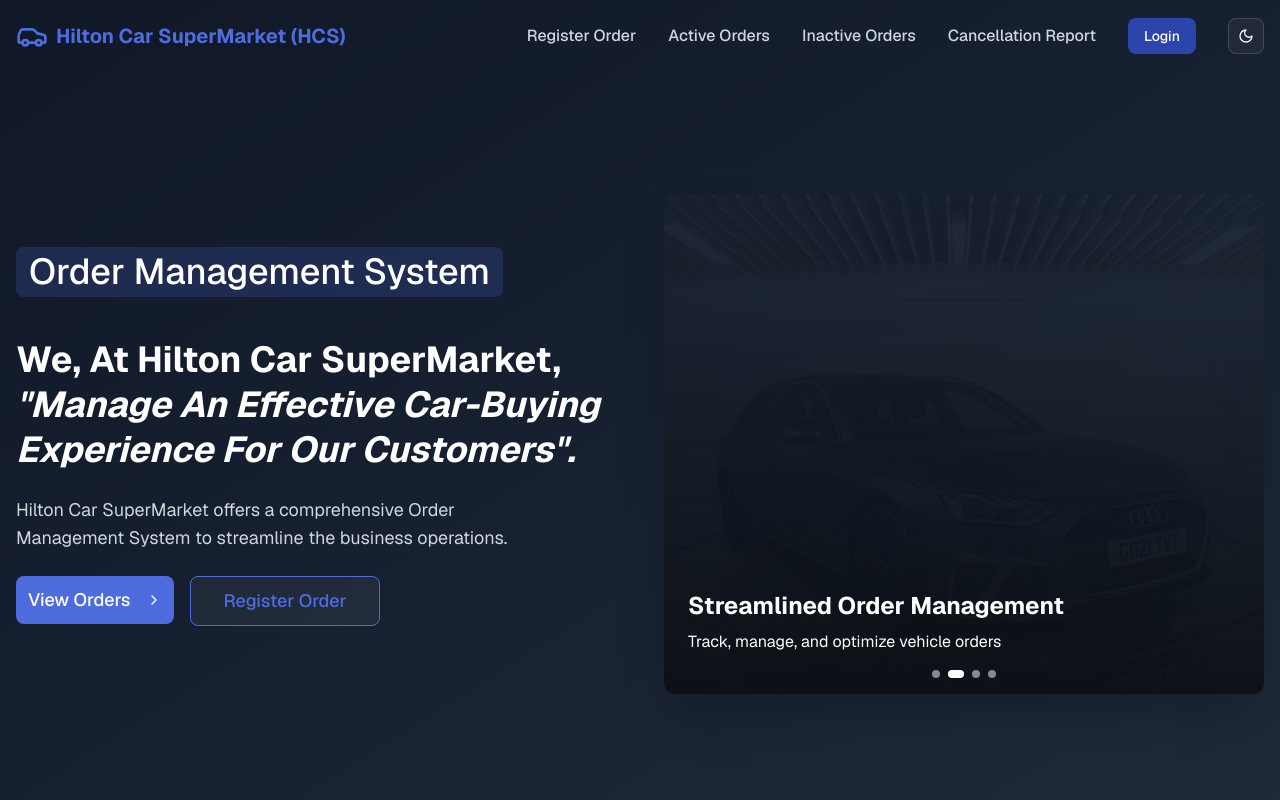
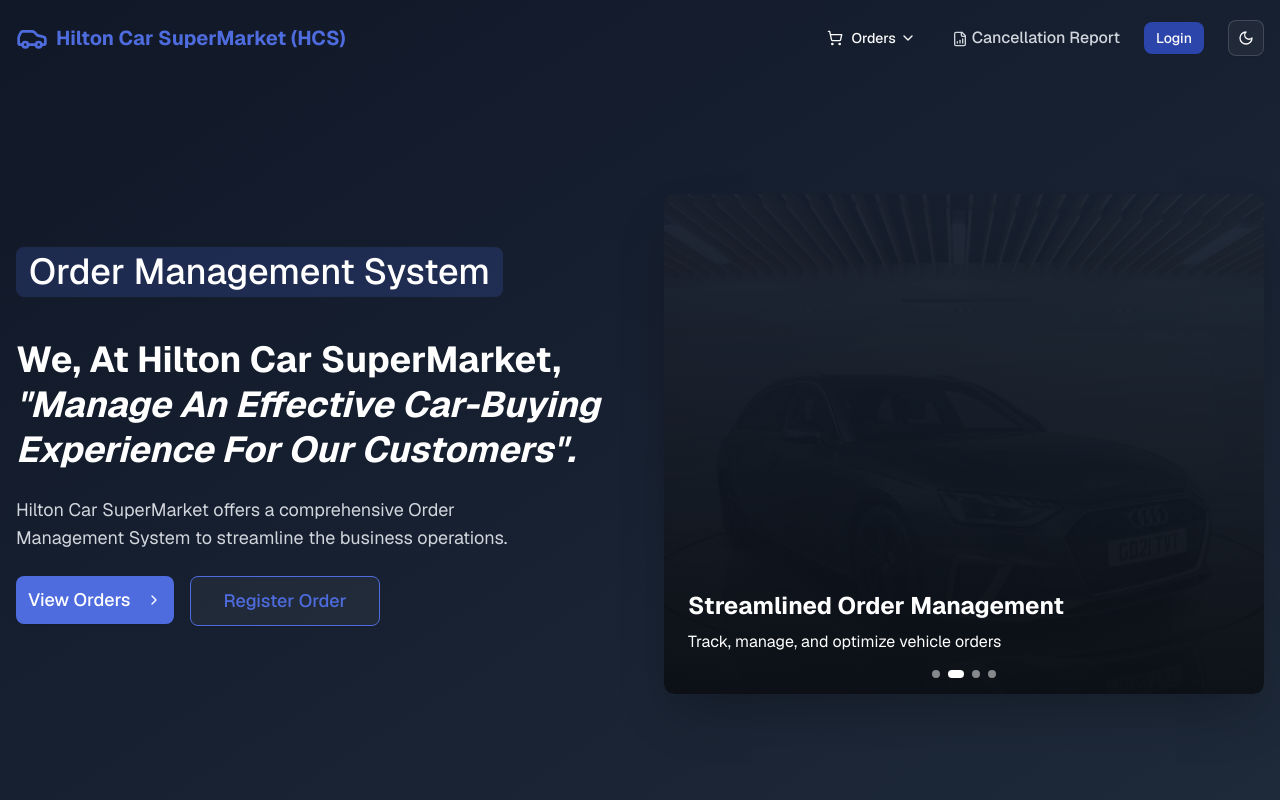
Before and after one commit to HiltonCarSuperMarket/Order-Management, a Next.js app: page /dashboard in a window 1280 px wide. Shown: the top 800 px of the page. Built offline with nearby package versions, Linux system fonts and the light colour scheme; no server answers.

Commit message:
Update badge text size on landing page for improved responsiveness

```diff
--- a/src/app/dashboard/page.jsx
+++ b/src/app/dashboard/page.jsx
@@ -80,7 +80,7 @@ export default function LandingPage() {
               animate={{ opacity: 1, scale: 1 }}
               transition={{ duration: 0.5 }}
             >
-              <Badge className="bg-[#2C45AA]/10 text-[#2C45AA] dark:bg-[#4e6cde]/20 dark:text-white px-3 py-1 text-4xl mb-4">
+              <Badge className="bg-[#2C45AA]/10 text-[#2C45AA] dark:bg-[#4e6cde]/20 dark:text-white px-3 py-1 text-xl md:text-4xl mb-4">
                 Order Management System
               </Badge>
             </motion.div>
--- a/src/components/shared/navbar.jsx
+++ b/src/components/shared/navbar.jsx
@@ -1,32 +1,105 @@
 "use client";
-import { Car, Menu, X } from "lucide-react";
+
+import {
+  Car,
+  ChevronDown,
+  FileBarChart,
+  LogOut,
+  Menu,
+  ShoppingCart,
+  User,
+  X,
+} from "lucide-react";
 import Link from "next/link";
-import React, { useEffect, useState } from "react";
-import { ThemeToggle } from "../theme-toggle";
+import { useEffect, useState } from "react";
 import { AnimatePresence, motion } from "framer-motion";
-import useAuth from "@/hooks/use-auth";
-import { Button } from "../ui/button";
+import { useRouter } from "next/navigation";
 import axios from "axios";
 import { toast } from "sonner";
-import { useRouter } from "next/navigation";
+
+import { ThemeToggle } from "../theme-toggle";
+import { Button } from "@/components/ui/button";
+import useAuth from "@/hooks/use-auth";
+import {
+  DropdownMenu,
+  DropdownMenuContent,
+  DropdownMenuItem,
+  DropdownMenuTrigger,
+} from "@/components/ui/dropdown-menu";
+import { cn } from "@/lib/utils";
+
+const navVariants = {
+  hidden: { opacity: 0, y: -20 },
+  visible: {
+    opacity: 1,
+    y: 0,
+    transition: {
+      duration: 0.3,
+      staggerChildren: 0.1,
+      delayChildren: 0.2,
+    },
+  },
+};
+
+const itemVariants = {
+  hidden: { opacity: 0, y: -10 },
+  visible: { opacity: 1, y: 0 },
+};
+
+const mobileMenuVariants = {
+  closed: {
+    opacity: 0,
+    height: 0,
+    transition: {
+      duration: 0.3,
+      ease: "easeInOut",
+    },
+  },
+  open: {
+    opacity: 1,
+    height: "auto",
+    transition: {
+      duration: 0.5,
+      ease: "easeInOut",
+      staggerChildren: 0.1,
+      delayChildren: 0.2,
+    },
+  },
+};
+
+const mobileItemVariants = {
+  closed: { opacity: 0, x: -20 },
+  open: {
+    opacity: 1,
+    x: 0,
+    transition: { type: "spring", stiffness: 300, damping: 24 },
+  },
+};
+
+const NavLink = ({ href, children, onClick, className }) => (
+  <Link
+    href={href}
+    className={cn(
+      "relative text-gray-700 hover:text-primary font-medium py-2 dark:text-gray-300 dark:hover:text-primary-foreground transition-colors duration-200",
+      "after:absolute after:bottom-0 after:left-0 after:h-[2px] after:w-0 after:bg-primary after:transition-all after:duration-300 hover:after:w-full dark:after:bg-primary-foreground",
+      className
+    )}
+    onClick={onClick}
+  >
+    {children}
+  </Link>
+);
 
 const Navbar = () => {
   const [isScrolled, setIsScrolled] = useState(false);
   const [mobileMenuOpen, setMobileMenuOpen] = useState(false);
-
   const router = useRouter();
-
   const role = useAuth();
-
   const ADMIN_ROLE = role === "ADMIN";
 
   useEffect(() => {
     const handleScroll = () => {
-      if (window.scrollY > 10) {
-        setIsScrolled(true);
-      } else {
-        setIsScrolled(false);
-      }
+      setIsScrolled(window.scrollY > 10);
     };
 
     window.addEventListener("scroll", handleScroll);
@@ -47,156 +120,246 @@ const Navbar = () => {
 
   return (
     <header
-      className={`fixed  w-full z-50 transition-all duration-300 ${
+      className={cn(
+        "fixed w-full z-50 transition-all duration-500",
         isScrolled
-          ? "bg-white shadow-md py-3 dark:bg-gray-900 dark:shadow-gray-800/20"
-          : "bg-transparent py-4"
-      }`}
+          ? "bg-white/95 backdrop-blur-sm shadow-md py-3 dark:bg-gray-900/95 dark:shadow-gray-800/20"
+          : "bg-transparent py-5"
+      )}
     >
-      <div className="max-w-7xl  mx-auto w-full px-4 flex justify-between items-center">
-        <Link href="/dashboard" className="flex items-center space-x-2">
-          <Car className="h-8 w-8 text-[#2C45AA] dark:text-[#4e6cde]" />
-          <span className="font-bold text-xl text-[#2C45AA] dark:text-[#4e6cde] ">
-            Hilton Car <span> SuperMarket (HCS) </span>
+      <motion.div
+        className="max-w-7xl mx-auto w-full px-4 flex justify-between items-center"
+        initial="hidden"
+        animate="visible"
+        variants={navVariants}
+      >
+        <motion.div variants={itemVariants}>
+          <Link href="/dashboard" className="flex items-center space-x-2 group">
+            <Car className="h-8 w-8 text-[#2C45AA] dark:text-[#4e6cde] transition-transform duration-500 group-hover:scale-110" />
+            <span className="font-bold text-xl text-[#2C45AA] dark:text-[#4e6cde]">
+              Hilton Car{" "}
+              <span className="hidden sm:inline"> SuperMarket (HCS) </span>
             </span>
           </Link>
+        </motion.div>
 
         {/* Desktop Navigation */}
-        <nav className="hidden md:flex items-center space-x-8">
-          <Link
-            href="/register-order"
-            className="text-gray-700 hover:text-[#2C45AA] font-medium py-2 dark:text-gray-300 dark:hover:text-[#4e6cde]"
-            onClick={() => setMobileMenuOpen(false)}
+        <motion.nav
+          className="hidden md:flex items-center space-x-6"
+          variants={navVariants}
         >
+          <motion.div variants={itemVariants}>
+            <DropdownMenu>
+              <DropdownMenuTrigger asChild>
+                <Button
+                  variant="ghost"
+                  className="flex items-center gap-1 px-3 cursor-pointer"
+                >
+                  <ShoppingCart className="h-4 w-4 mr-1" />
+                  Orders
+                  <ChevronDown className="h-4 w-4" />
+                </Button>
+              </DropdownMenuTrigger>
+              <DropdownMenuContent align="end">
+                <DropdownMenuItem asChild>
+                  <Link href="/register-order" className="cursor-pointer">
                     Register Order
                   </Link>
-          <Link
-            href="/view-active-orders"
-            className="text-gray-700 hover:text-[#2C45AA] font-medium py-2 dark:text-gray-300 dark:hover:text-[#4e6cde]"
-            onClick={() => setMobileMenuOpen(false)}
-          >
+                </DropdownMenuItem>
+                <DropdownMenuItem asChild>
+                  <Link href="/view-active-orders" className="cursor-pointer">
                     Active Orders
                   </Link>
-          <Link
-            href="/view-orders"
-            className="text-gray-700 hover:text-[#2C45AA] font-medium py-2 dark:text-gray-300 dark:hover:text-[#4e6cde]"
-            onClick={() => setMobileMenuOpen(false)}
-          >
+                </DropdownMenuItem>
+                <DropdownMenuItem asChild>
+                  <Link href="/view-orders" className="cursor-pointer">
                     Inactive Orders
                   </Link>
-          <Link
-            href="/cancellation-report"
-            className="text-gray-700 hover:text-[#2C45AA] font-medium py-2 dark:text-gray-300 dark:hover:text-[#4e6cde]"
-            onClick={() => setMobileMenuOpen(false)}
+                </DropdownMenuItem>
+              </DropdownMenuContent>
+            </DropdownMenu>
+          </motion.div>
+
+          <motion.div variants={itemVariants}>
+            <NavLink href="/cancellation-report">
+              <FileBarChart className="h-4 w-4 mr-1 inline" />
+              Cancellation Report
+            </NavLink>
+          </motion.div>
+
+          {ADMIN_ROLE && (
+            <motion.div variants={itemVariants}>
+              <NavLink href="/signup">
+                <User className="h-4 w-4 mr-1 inline" />
+                Create User
+              </NavLink>
+            </motion.div>
+          )}
+
+          <motion.div variants={itemVariants}>
+            {role ? (
+              <Button
+                variant="destructive"
+                size="sm"
+                className="gap-1"
+                onClick={handleLogout}
               >
-            Cancellation Report
-          </Link>
-          {ADMIN_ROLE && (
-            <Link
-              href="/signup"
-              className="text-gray-700 hover:text-[#2C45AA] font-medium dark:text-gray-300 dark:hover:text-[#4e6cde]"
-            >
-              Create User
+                <LogOut className="h-4 w-4" />
+                Logout
+              </Button>
+            ) : (
+              <Link href="/">
+                <Button size="sm">Login</Button>
               </Link>
             )}
-          {role && (
-            <Button
-              className="text-white  bg-red-600  hover:bg-red-600/90 hover:text-white/90 font-medium dark:text-white dark:hover:text-white/90"
-              onClick={handleLogout}
-            >
-              Logout
-            </Button>
-          )}
-          {!role && (
-            <Link href={"/"}>
-              <Button className="text-white  bg-primary  hover:bg-primary hover:text-white/90 font-medium dark:text-white dark:hover:text-white/90">
-                Login
-              </Button>
-            </Link>
-          )}
+          </motion.div>
+
+          <motion.div variants={itemVariants}>
             <ThemeToggle />
-        </nav>
+          </motion.div>
+        </motion.nav>
 
-        {/* Mobile Menu Button and Orders */}
+        {/* Mobile Menu Button */}
         <div className="md:hidden flex items-center space-x-4">
           <ThemeToggle />
-          <button
+          <Button
+            variant="ghost"
+            size="icon"
             className="text-gray-700 dark:text-gray-300"
             onClick={() => setMobileMenuOpen(!mobileMenuOpen)}
           >
+            <AnimatePresence mode="wait">
               {mobileMenuOpen ? (
+                <motion.div
+                  key="close"
+                  initial={{ rotate: -90, opacity: 0 }}
+                  animate={{ rotate: 0, opacity: 1 }}
+                  exit={{ rotate: 90, opacity: 0 }}
+                  transition={{ duration: 0.2 }}
+                >
                   <X className="h-6 w-6" />
+                </motion.div>
               ) : (
+                <motion.div
+                  key="menu"
+                  initial={{ rotate: 90, opacity: 0 }}
+                  animate={{ rotate: 0, opacity: 1 }}
+                  exit={{ rotate: -90, opacity: 0 }}
+                  transition={{ duration: 0.2 }}
+                >
                   <Menu className="h-6 w-6" />
+                </motion.div>
               )}
-          </button>
+            </AnimatePresence>
+          </Button>
         </div>
-      </div>
+      </motion.div>
 
       {/* Mobile Navigation */}
       <AnimatePresence>
         {mobileMenuOpen && (
           <motion.div
-            initial={{ opacity: 0, height: 0 }}
-            animate={{ opacity: 1, height: "auto" }}
-            exit={{ opacity: 0, height: 0 }}
-            className="md:hidden bg-white dark:bg-gray-900"
+            initial="closed"
+            animate="open"
+            exit="closed"
+            variants={mobileMenuVariants}
+            className="md:hidden bg-white/95 backdrop-blur-sm dark:bg-gray-900/95 border-t dark:border-gray-800"
           >
-            <div className="container mx-auto px-4 py-4 flex flex-col space-y-4">
+            <div className="container mx-auto px-4 py-4 flex flex-col space-y-3">
+              <motion.div
+                variants={mobileItemVariants}
+                className="border-b dark:border-gray-800 pb-3"
+              >
+                <div className="font-medium text-sm text-gray-500 dark:text-gray-400 mb-2">
+                  Orders
+                </div>
+                <div className="flex flex-col space-y-2 pl-2">
+                  <NavLink
+                    href="/register-order"
+                    onClick={() => setMobileMenuOpen(false)}
+                    className="flex items-center"
+                  >
+                    <span className="bg-primary/10 dark:bg-primary-foreground/10 p-1 rounded-md mr-2">
+                      <ShoppingCart className="h-4 w-4 text-[#2C45AA] dark:text-[#4e6cde]" />
+                    </span>
+                    Register Order
+                  </NavLink>
+                  <NavLink
+                    href="/view-active-orders"
+                    onClick={() => setMobileMenuOpen(false)}
+                    className="flex items-center"
+                  >
+                    <span className="bg-green-500/10 dark:bg-green-500/10 p-1 rounded-md mr-2">
+                      <ShoppingCart className="h-4 w-4 text-green-500" />
+                    </span>
+                    Active Orders
+                  </NavLink>
+                  <NavLink
+                    href="/view-orders"
+                    onClick={() => setMobileMenuOpen(false)}
+                    className="flex items-center"
+                  >
+                    <span className="bg-gray-500/10 dark:bg-gray-400/10 p-1 rounded-md mr-2">
+                      <ShoppingCart className="h-4 w-4 text-gray-500 dark:text-gray-400" />
+                    </span>
+                    Inactive Orders
+                  </NavLink>
+                </div>
+              </motion.div>
+
+              <motion.div
+                variants={mobileItemVariants}
+                className="border-b dark:border-gray-800 pb-3"
+              >
+                <NavLink
+                  href="/cancellation-report"
+                  onClick={() => setMobileMenuOpen(false)}
+                  className="flex items-center"
+                >
+                  <span className="bg-orange-500/10 dark:bg-orange-500/10 p-1 rounded-md mr-2">
+                    <FileBarChart className="h-4 w-4 text-orange-500" />
+                  </span>
+                  Cancellation Report
+                </NavLink>
+              </motion.div>
+
               {ADMIN_ROLE && (
-                <Link
+                <motion.div
+                  variants={mobileItemVariants}
+                  className="border-b dark:border-gray-800 pb-3"
+                >
+                  <NavLink
                     href="/signup"
-                  className="text-gray-700 hover:text-[#2C45AA] font-medium py-2 dark:text-gray-300 dark:hover:text-[#4e6cde]"
                     onClick={() => setMobileMenuOpen(false)}
+                    className="flex items-center"
                   >
+                    <span className="bg-blue-500/10 dark:bg-blue-500/10 p-1 rounded-md mr-2">
+                      <User className="h-4 w-4 text-blue-500" />
+                    </span>
                     Create User
+                  </NavLink>
+                </motion.div>
+              )}
+
+              <motion.div variants={mobileItemVariants} className="pt-2">
+                {role ? (
+                  <Button
+                    variant="destructive"
+                    className="w-full justify-start gap-2"
+                    onClick={handleLogout}
+                  >
+                    <LogOut className="h-4 w-4" />
+                    Logout
+                  </Button>
+                ) : (
+                  <Link href="/" className="w-full block">
+                    <Button className="w-full justify-start gap-2">
+                      <LogOut className="h-4 w-4" />
+                      Login
+                    </Button>
                   </Link>
                 )}
-
-              {
-                <Link
-                  href="/view-active-orders"
-                  className="text-gray-700 hover:text-[#2C45AA] font-medium py-2 dark:text-gray-300 dark:hover:text-[#4e6cde]"
-                  onClick={() => setMobileMenuOpen(false)}
-                >
-                  Active Orders
-                </Link>
-              }
-              {
-                <Link
-                  href="/view-orders"
-                  className="text-gray-700 hover:text-[#2C45AA] font-medium py-2 dark:text-gray-300 dark:hover:text-[#4e6cde]"
-                  onClick={() => setMobileMenuOpen(false)}
-                >
-                  Inactive Orders
-                </Link>
-              }
-              {
-                <Link
-                  href="/cancellation-report"
-                  className="text-gray-700 hover:text-[#2C45AA] font-medium py-2 dark:text-gray-300 dark:hover:text-[#4e6cde]"
-                  onClick={() => setMobileMenuOpen(false)}
-                >
-                  Cancellation Report
-                </Link>
-              }
-              {role && (
-                <Button
-                  className="text-white  bg-red-600  hover:bg-red-600/90 hover:text-white/90 font-medium dark:text-white dark:hover:text-white/90"
-                  onClick={handleLogout}
-                >
-                  Logout
-                </Button>
-              )}
-
-              {!role && (
-                <Link
-                  href={"/"}
-                  className="text-white  bg-primary  hover:bg-primary hover:text-white/90 font-medium dark:text-white dark:hover:text-white/90"
-                >
-                  Login
-                </Link>
-              )}
+              </motion.div>
             </div>
           </motion.div>
         )}
```
Lines whose indentation alone changed are shown as unchanged.
